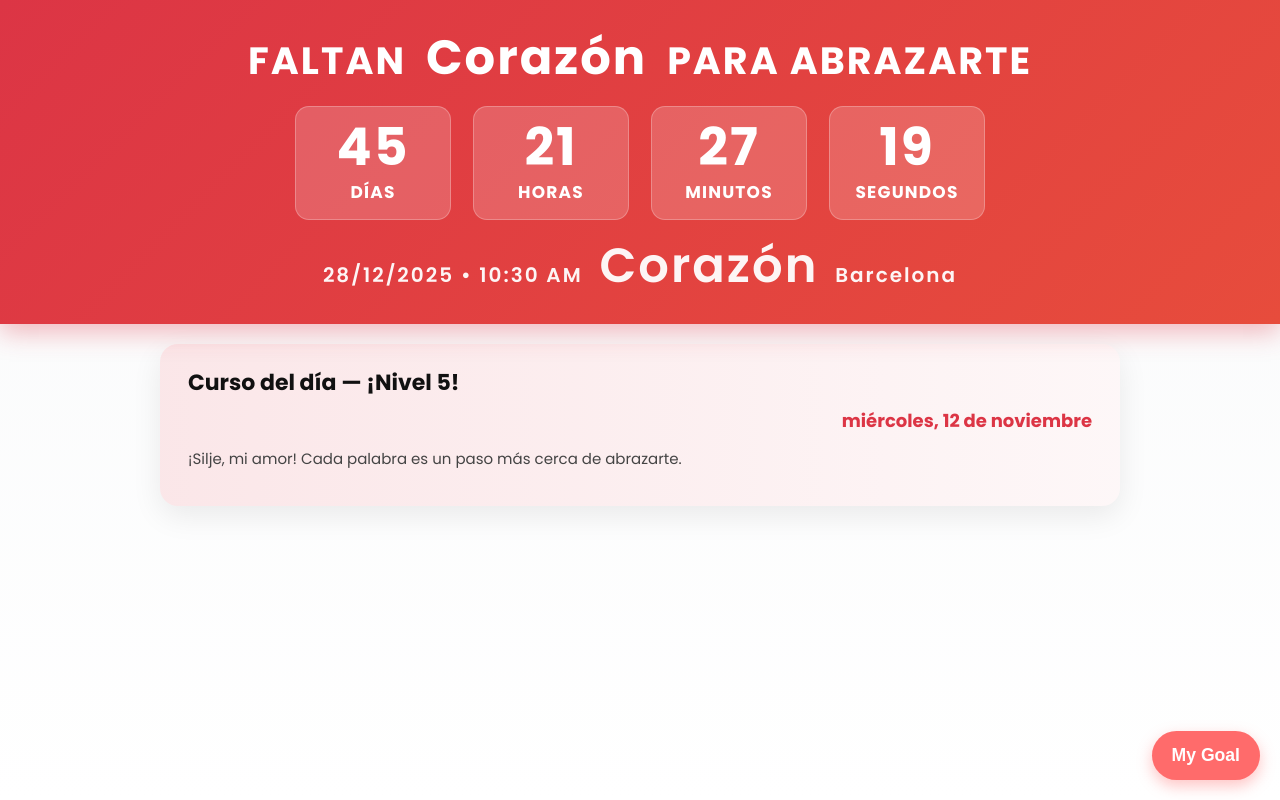
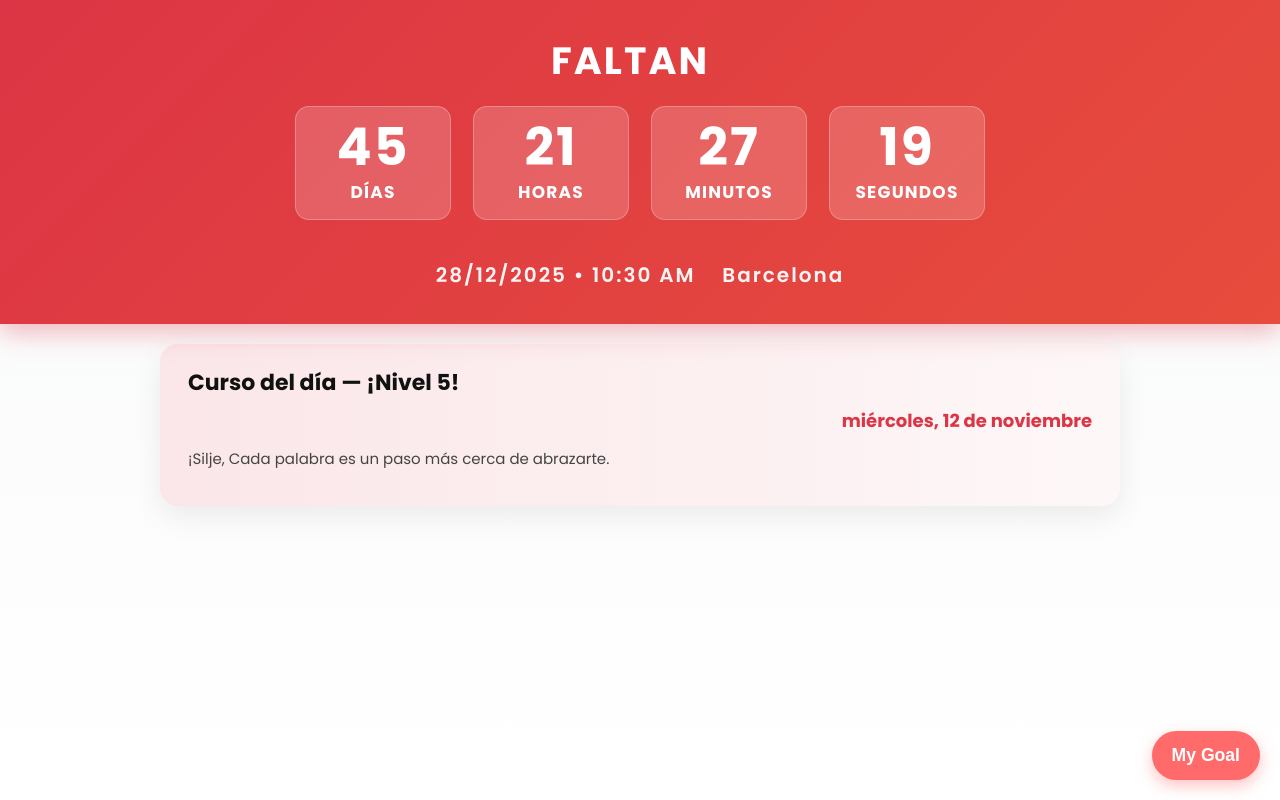
Before and after one commit to mohamed476/dental, a website: page index.html in a window 1280 px wide. Drawn offline with Linux system fonts and the light colour scheme.

Commit message:
index.html

```diff
--- a/index.html
+++ b/index.html
@@ -74,14 +74,14 @@
 
   <!-- TIMER ROMÁNTICO -->
   <div class="timer-banner">
-    <div>FALTAN <span class="heart">Corazón</span> PARA ABRAZARTE</div>
+    <div>FALTAN <span class="heart"></span> </div>
     <div class="countdown">
       <div class="block"><div class="num" id="days">00</div><div class="label">días</div></div>
       <div class="block"><div class="num" id="hours">00</div><div class="label">horas</div></div>
       <div class="block"><div class="num" id="minutes">00</div><div class="label">minutos</div></div>
       <div class="block"><div class="num" id="seconds">00</div><div class="label">segundos</div></div>
     </div>
-    <div class="footer">28/12/2025 • 10:30 AM <span class="heart">Corazón</span> Barcelona</div>
+    <div class="footer">28/12/2025 • 10:30 AM <span class="heart"></span> Barcelona</div>
   </div>
 
   <!-- BOTÓN MY GOAL -->
@@ -105,7 +105,7 @@
     <header>
       <h1>Curso del día — ¡Nivel 5!</h1>
       <div class="date" id="todayDate"></div>
-      <p class="motivation">¡Silje, mi amor! Cada palabra es un paso más cerca de abrazarte.</p>
+      <p class="motivation">¡Silje, Cada palabra es un paso más cerca de abrazarte.</p>
     </header>
     <!-- Aquí iría el resto del curso... -->
   </div>
```
